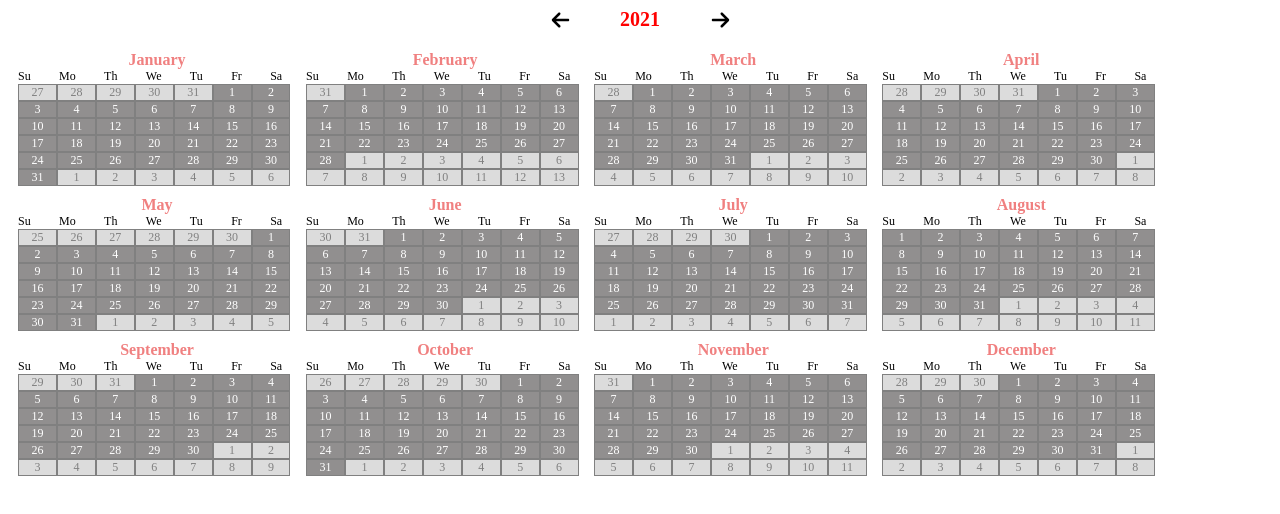
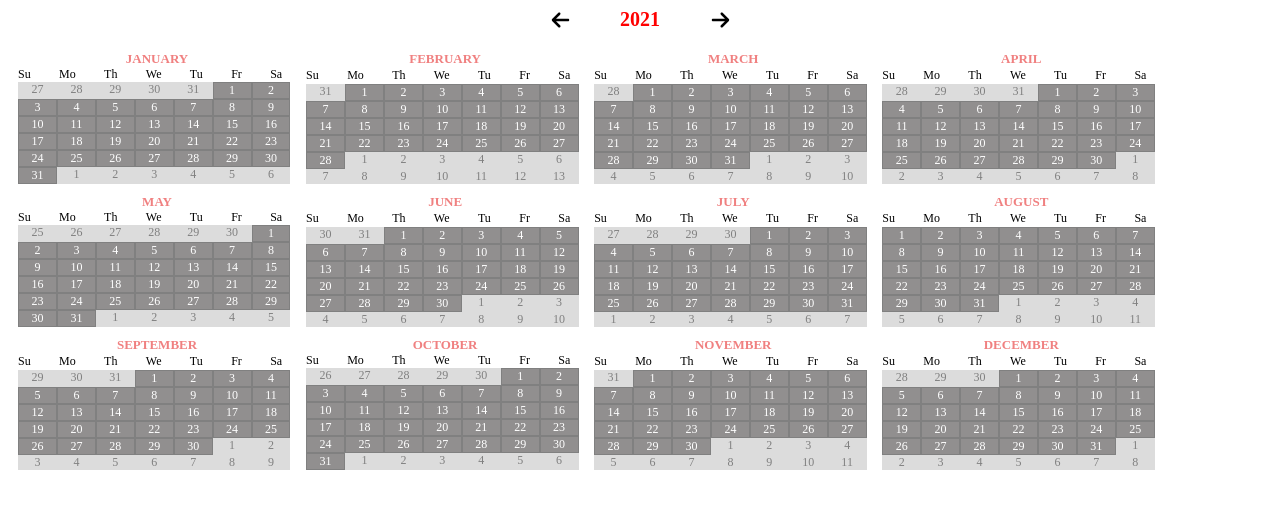
Before and after one commit to GulenkoAnastasia/calendar-app, a React (Create React App) app: page / in a window 1280 px wide. Shown: the top 514 px of the page. Built offline with nearby package versions, Linux system fonts and the light colour scheme.

Commit message:
added some styles

```diff
--- a/src/components/Month/Month.css
+++ b/src/components/Month/Month.css
@@ -30,6 +30,7 @@
 
   .cell {
    text-align: center;
+   font-size: 12px;
   }
   .grey {
     background: gainsboro;
@@ -38,13 +39,12 @@
   .red {
     background: rgb(145, 143, 143);
     color: white;
+    border: 1px solid gray;
   }
   .monthName {
       color: lightcoral;
+      text-transform: uppercase;
       font-weight: 600;
       text-align: center;
+      font-size: 13px;
   }
- .cell {
-     border: 1px solid gray;
-     font-size: 12px;
- }
```
